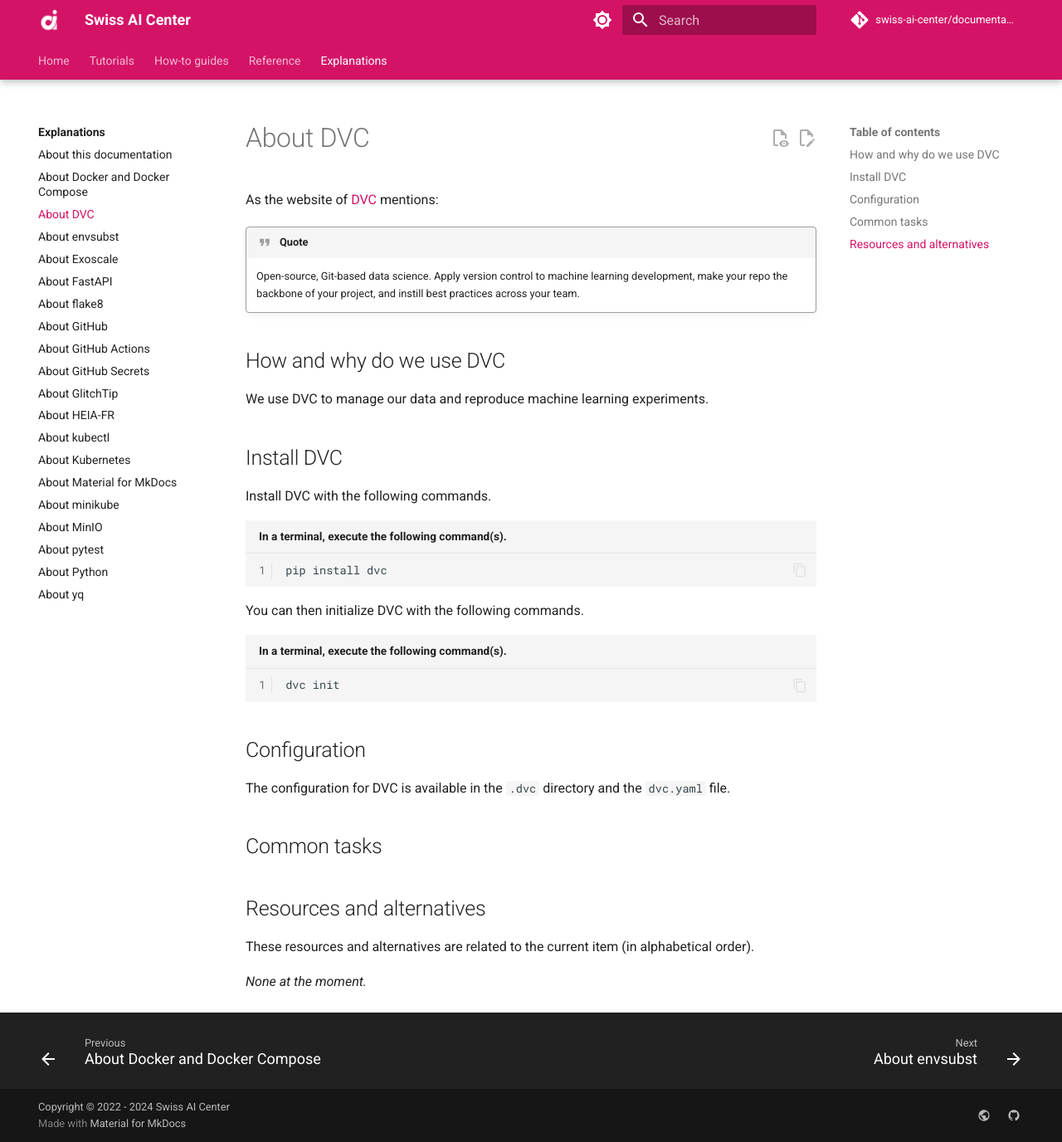
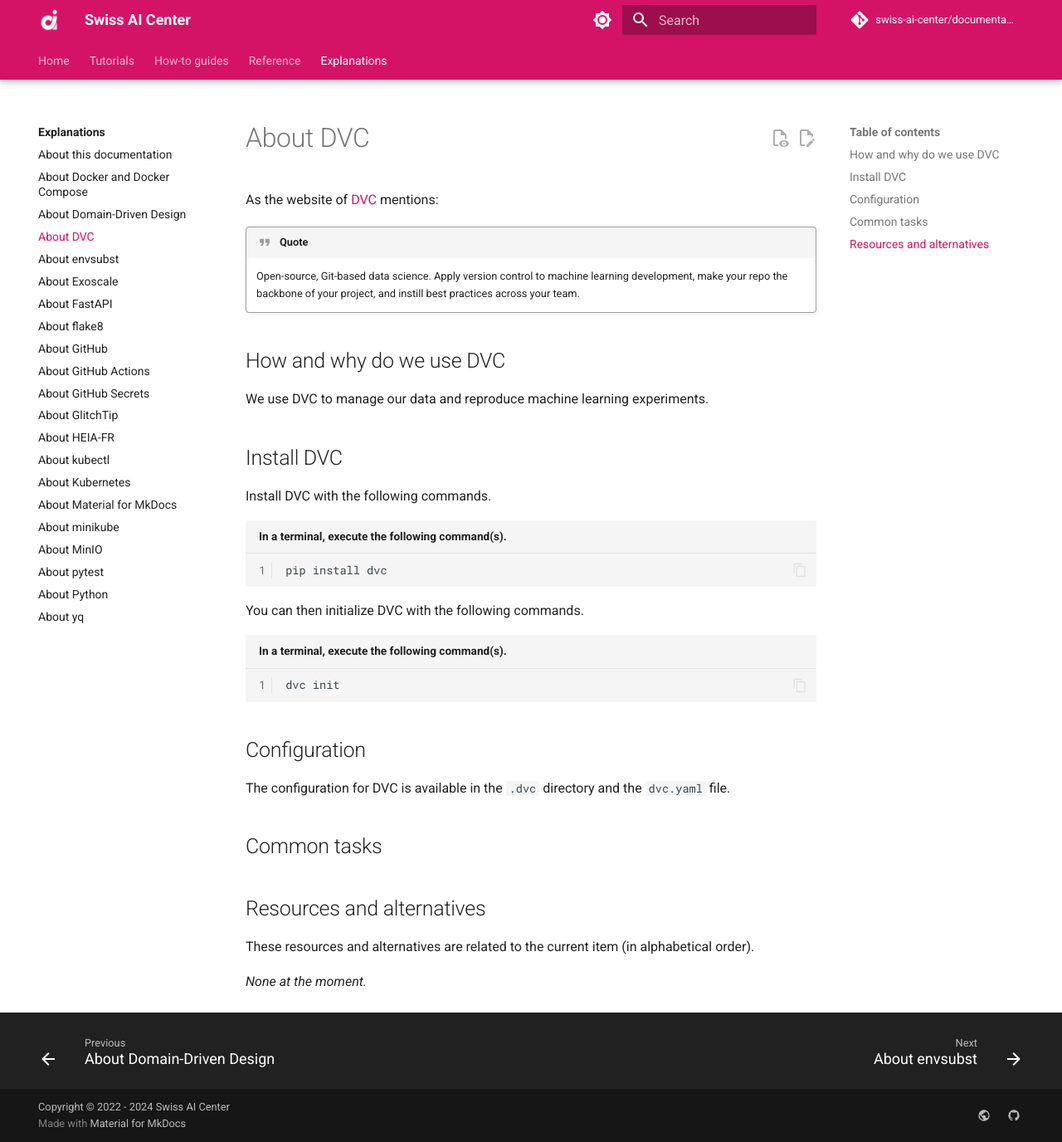
Before and after one commit to swiss-ai-center/documentation, an MkDocs documentation site: the page built from docs/explanations/about-dvc.md, in a window 1280 px wide and 1376 px high. Shown: the whole window at 83% size. Built offline with MkDocs 1.6.1 and Material for MkDocs 9.7.7, drawn with Linux system fonts in a browser that asks for light colours; comment, search, counter and statistics services are not loaded; part of the change alters nothing that is shown.

Commit message:
Added DDD docs

```diff
--- /dev/null
+++ b/docs/explanations/about-ddd.md
@@ -0,0 +1,26 @@
+# About Domain-Driven Design (DDD)
+
+As [Wikipedia](https://en.wikipedia.org/wiki/Domain-driven_design) mentions:
+
+!!! quote
+
+    Domain-driven design (DDD) is a major software design approach, focusing on
+    modeling software to match a domain according to input from that domain's
+    experts.
+
+## How and why do we use DDD
+
+DDD is used to model the software according to the domain's experts' input. This
+is useful to ensure that the software is aligned with the domain's requirements
+and that the software is easy to understand and maintain.
+
+## Configuration
+
+_None._
+
+## Resources and alternatives
+
+These resources and alternatives are related to the current item (in
+alphabetical order).
+
+_None at the moment._
--- a/mkdocs.yml
+++ b/mkdocs.yml
@@ -65,6 +65,7 @@ nav:
       - explanations/index.md
       - About this documentation: explanations/about-this-documentation.md
       - About Docker and Docker Compose: explanations/about-docker-and-docker-compose.md
+      - About Domain-Driven Design: explanations/about-ddd.md
       - About DVC: explanations/about-dvc.md
       - About envsubst: explanations/about-envsubst.md
       - About Exoscale: explanations/about-exoscale.md
```
Also changed, not shown: docs/reference/services/ydata-profiling.md (+5 -2 lines).
